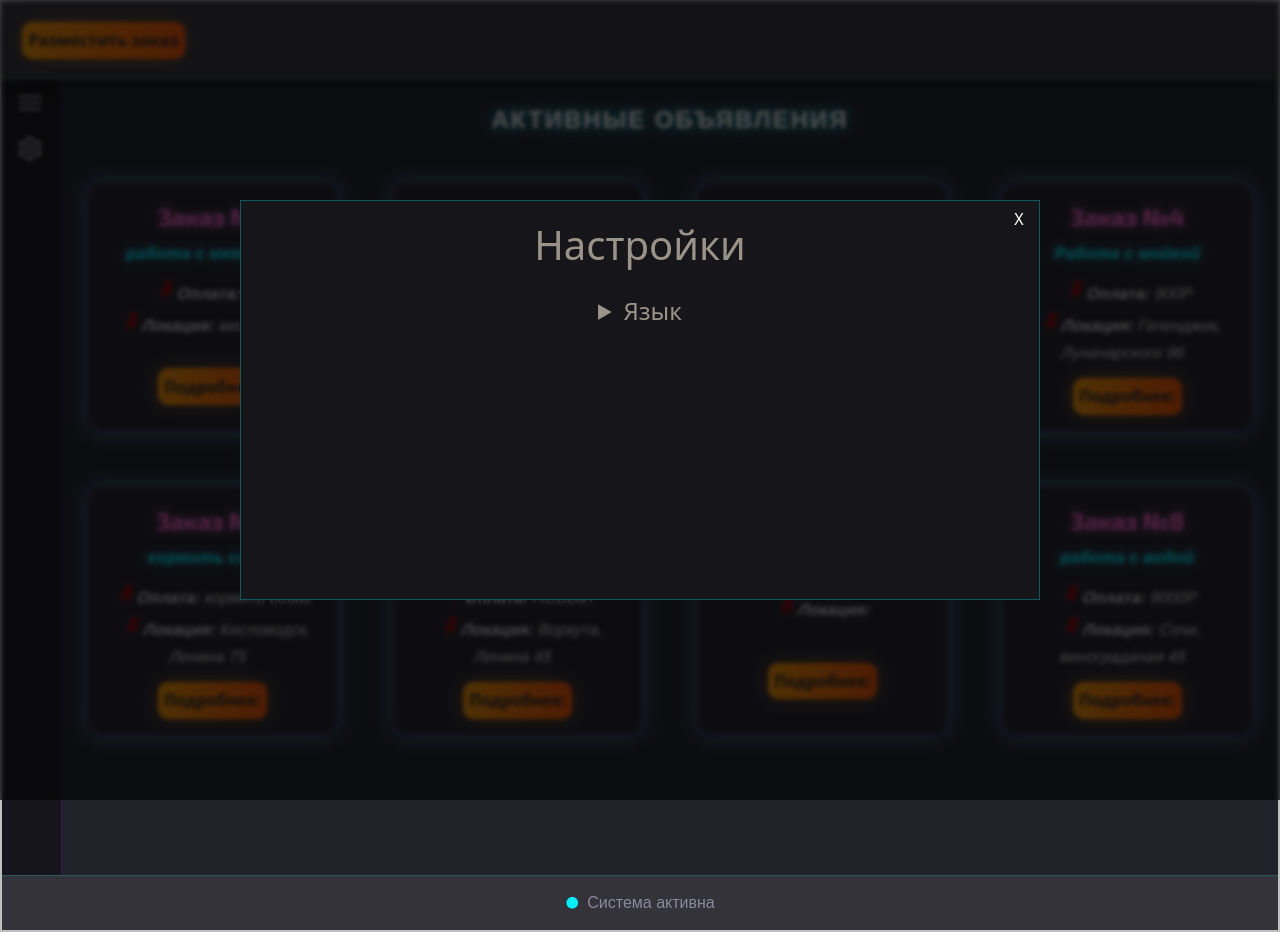
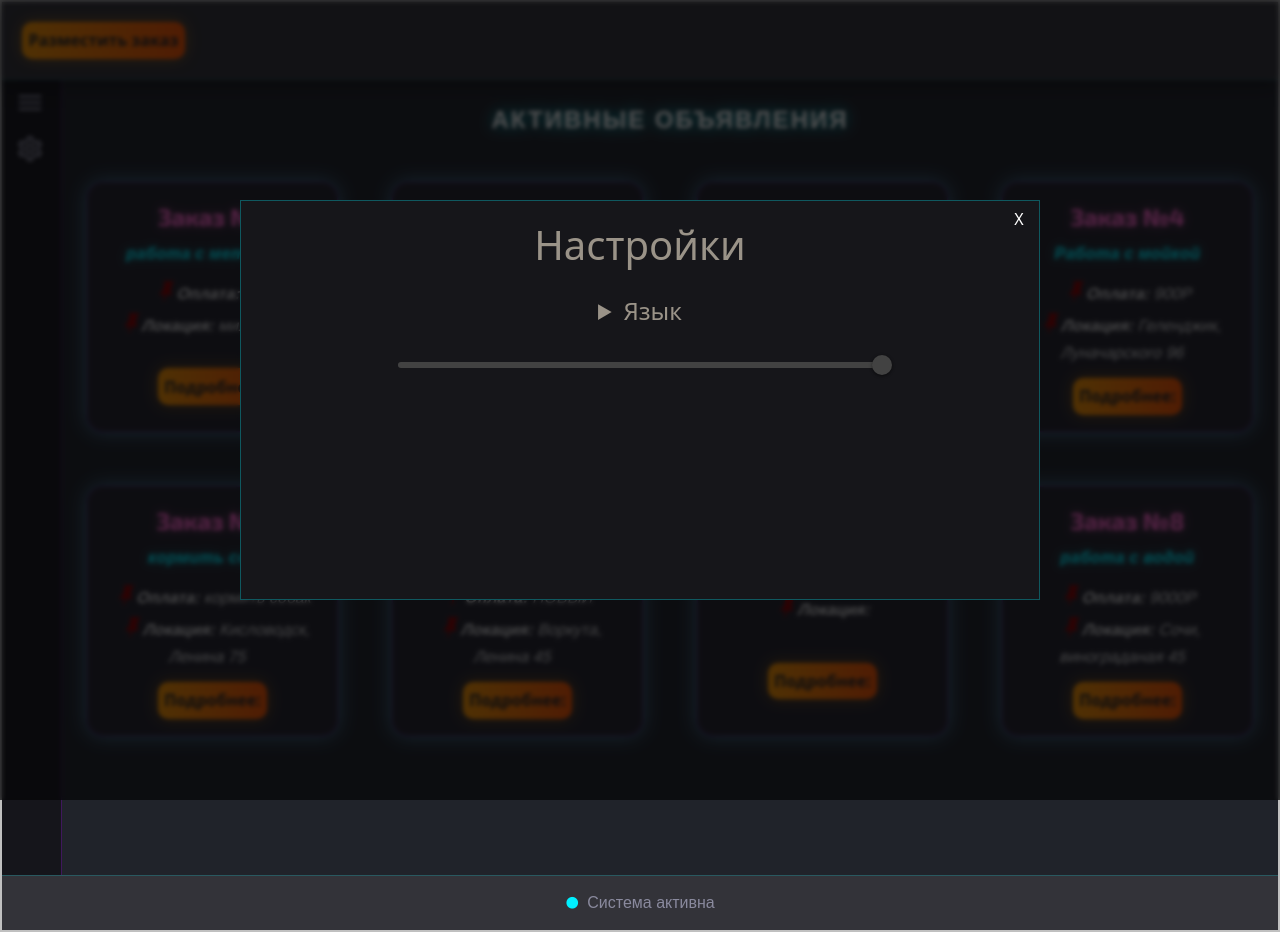
Before and after one commit to nightmare-lgtm/open-tasks, a Nuxt app in the folder nuxt-home/: page / in a window 1280 px wide. Both pictures are taken after a click on the button 31 px from the left and 148 px from the top of the page. Built offline with nearby package versions, Linux system fonts and the light colour scheme; data requests are answered from the project's data file; a web font is replaced by a local one.

Commit message:
feat: (frontend) brightness switch

```diff
--- a/nuxt-home/app/components/generalApp/settingsModal.vue
+++ b/nuxt-home/app/components/generalApp/settingsModal.vue
@@ -8,6 +8,8 @@ const props = defineProps<{
 const emit = defineEmits<{
    'update:modelValue': [value:boolean]
 }>()
+
+const brightness = ref<number>(100)
 
 function closeModal(){
   emit('update:modelValue',false)
@@ -24,8 +26,10 @@ function closeModal(){
       <button class="close-btn" @click="closeModal">Х</button>
     </div>
     <div class="main-section mt-4">
-      <details>
-        <summary class="lang-summary">{{t('settings.btnTitles.Language')}}</summary>
+      <details class="lang-details">
+        <summary class="lang-summary">
+          <span>{{t('settings.btnTitles.Language')}}</span>
+        </summary>
         <div class="list-lang">
           <!-- сейчас руками добавляю, но для масштабирования лучше список языков
           и цикл перебора по нему -->
@@ -64,6 +68,12 @@ function closeModal(){
           </button>
         </div>
       </details>
+      <div class="slider-wrapper">
+        <v-slider
+          v-model="brightness"
+        />
+      </div>
+
     </div>
 
   </div>
@@ -99,6 +109,14 @@ function closeModal(){
   overflow: auto;
 }
 
+.lang-details {
+  width: 100%;
+  display: flex;
+  flex-direction: column;
+  align-items: center;
+}
+
+
 .main-header {
   flex:1;
   text-align: center;
@@ -127,12 +145,21 @@ function closeModal(){
   font-size: 1rem;
 }
 
+.slider-wrapper {
+  width: 100%;
+  max-width: 500px;
+  margin: 20px auto 0 auto;
+}
+
 .main-section {
-
   display: flex;
   align-items: center;
+  width: 100%;
+
+
   justify-content: center;
   color: #9a9388;
+  flex-direction: column;
 }
 
 .list-lang {
```
